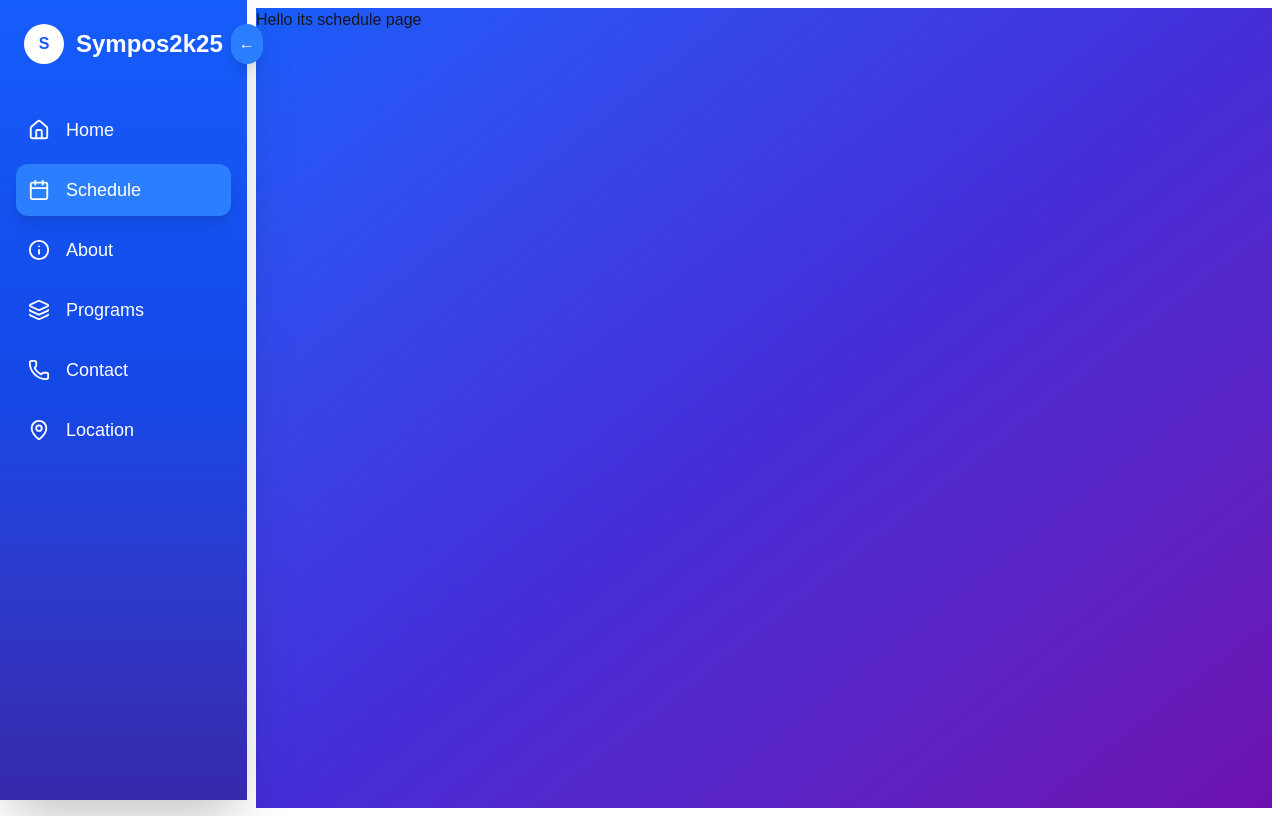
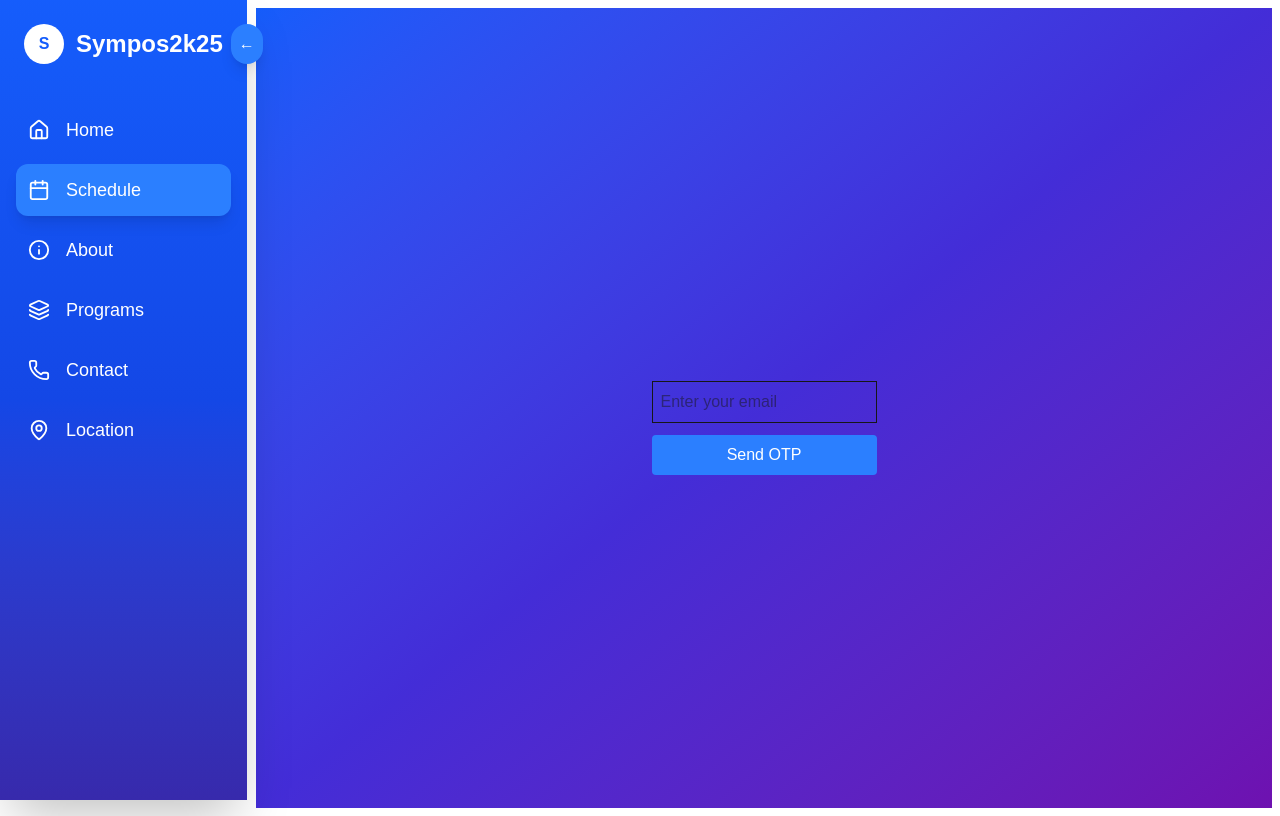
Before and after one commit to harikrishnan9944/symposium2k25, a Next.js app in the folder my-app/: page /schedule in a window 1280 px wide. Built offline with nearby package versions, Linux system fonts and the light colour scheme.

Commit message:
otp crated

```diff
--- a/my-app/package.json
+++ b/my-app/package.json
@@ -15,6 +15,7 @@
     "lucide-react": "^0.540.0",
     "mongoose": "^8.18.0",
     "next": "15.5.0",
+    "nodemailer": "^7.0.5",
     "react": "19.1.1",
     "react-dom": "19.1.1",
     "yup": "^1.7.0"
--- /dev/null
+++ b/my-app/src/app/_componets/Otp.tsx
@@ -0,0 +1,63 @@
+"use client";
+import axios from "axios";
+import { useState } from "react";
+
+export default function OtpPage() {
+  const [email, setEmail] = useState("");
+  const [otpSent, setOtpSent] = useState(false);
+  const [otp, setOtp] = useState("");
+  const [userOtp, setUserOtp] = useState("");
+
+  async function sendOtp() {
+
+      const req=await axios.post("api/otp",{to:email})
+    const data = await req.data
+    if (data.success) {
+      setOtp(data.otp); // In real-world, DO NOT expose OTP to frontend
+      setOtpSent(true);
+      alert("OTP sent to your email!");
+    } else {
+      alert("Error: " + data.message);
+    }
+  }
+
+  function verifyOtp() {
+    if (userOtp === otp) {
+      alert("OTP Verified!");
+    } else {
+      alert("Invalid OTP");
+    }
+  }
+
+  return (
+    <div className="flex flex-col gap-3 max-w-sm mx-auto mt-10">
+      {!otpSent ? (
+        <>
+          <input
+            type="email"
+            placeholder="Enter your email"
+            className="border p-2"
+            value={email}
+            onChange={(e) => setEmail(e.target.value)}
+          />
+          <button onClick={sendOtp} className="bg-blue-500 text-white p-2 rounded">
+            Send OTP
+          </button>
+        </>
+      ) : (
+        <>
+          <input
+            type="text"
+            placeholder="Enter OTP"
+            className="border p-2"
+            value={userOtp}
+            onChange={(e) => setUserOtp(e.target.value)}
+          />
+          <button onClick={verifyOtp} className="bg-green-500 text-white p-2 rounded">
+            Verify OTP
+          </button>
+        </>
+      )}
+    </div>
+  );
+}
--- /dev/null
+++ b/my-app/src/app/api/otp/route.ts
@@ -0,0 +1,42 @@
+import { NextResponse } from "next/server";
+import nodemailer from "nodemailer";
+
+export async function POST(req: Request) {
+  try {
+    const { to } = await req.json();
+
+    if (!to) {
+      return NextResponse.json(
+        { success: false, message: "Recipient email (to) is required" },
+        { status: 400 }
+      );
+    }
+
+    // Generate random 6-digit OTP
+    const otp = Math.floor(100000 + Math.random() * 900000).toString();
+
+    // Nodemailer transporter
+    const transporter = nodemailer.createTransport({
+      service: "gmail",
+      auth: {
+        user: process.env.EMAIL_USER, // must match Gmail address
+        pass: process.env.EMAIL_PASS, // must be 16-digit App Password
+      },
+    });
+
+    // Send OTP mail
+    await transporter.sendMail({
+      from: process.env.EMAIL_USER,
+      to,
+      subject: "Your OTP Code",
+      text: `Your OTP is: ${otp}. It will expire in 5 minutes.`,
+    });
+
+    return NextResponse.json({ success: true, message: "OTP sent!", otp });
+  } catch (error: any) {
+    return NextResponse.json(
+      { success: false, message: error.message },
+      { status: 500 }
+    );
+  }
+}
--- a/my-app/src/app/programs/regester/page.tsx
+++ b/my-app/src/app/programs/regester/page.tsx
@@ -23,7 +23,7 @@ export default function RegistrationForm() {
       <div className="w-full max-w-5xl bg-white shadow-2xl rounded-2xl p-10">
         {/* Title */}
         <h1 className="text-3xl font-extrabold text-center text-indigo-700 mb-2">
-          Periyar University-Salem Symposium 2025
+          Periyar University-Salem Symposium 2k25
         </h1>
         <p className="text-center text-gray-600 mb-8">Registration Form</p>
 
--- a/my-app/src/app/schedule/page.tsx
+++ b/my-app/src/app/schedule/page.tsx
@@ -1,10 +1,13 @@
+import OtpPage from "../_componets/Otp";
 
 
 export default function page(){
 
     return(
-        <div className="w-full h-screen bg-gradient-to-br from-blue-600 via-indigo-700 to-purple-800">
-            Hello its schedule page
+        <div className="w-full h-screen bg-gradient-to-br from-blue-600 via-indigo-700 to-purple-800 flex justify-center items-center">
+            <div>
+                <OtpPage />
+            </div>
         </div>
     )
 }
```
Also changed, not shown: 1 other file (tests, documents, lock files or other folders).
